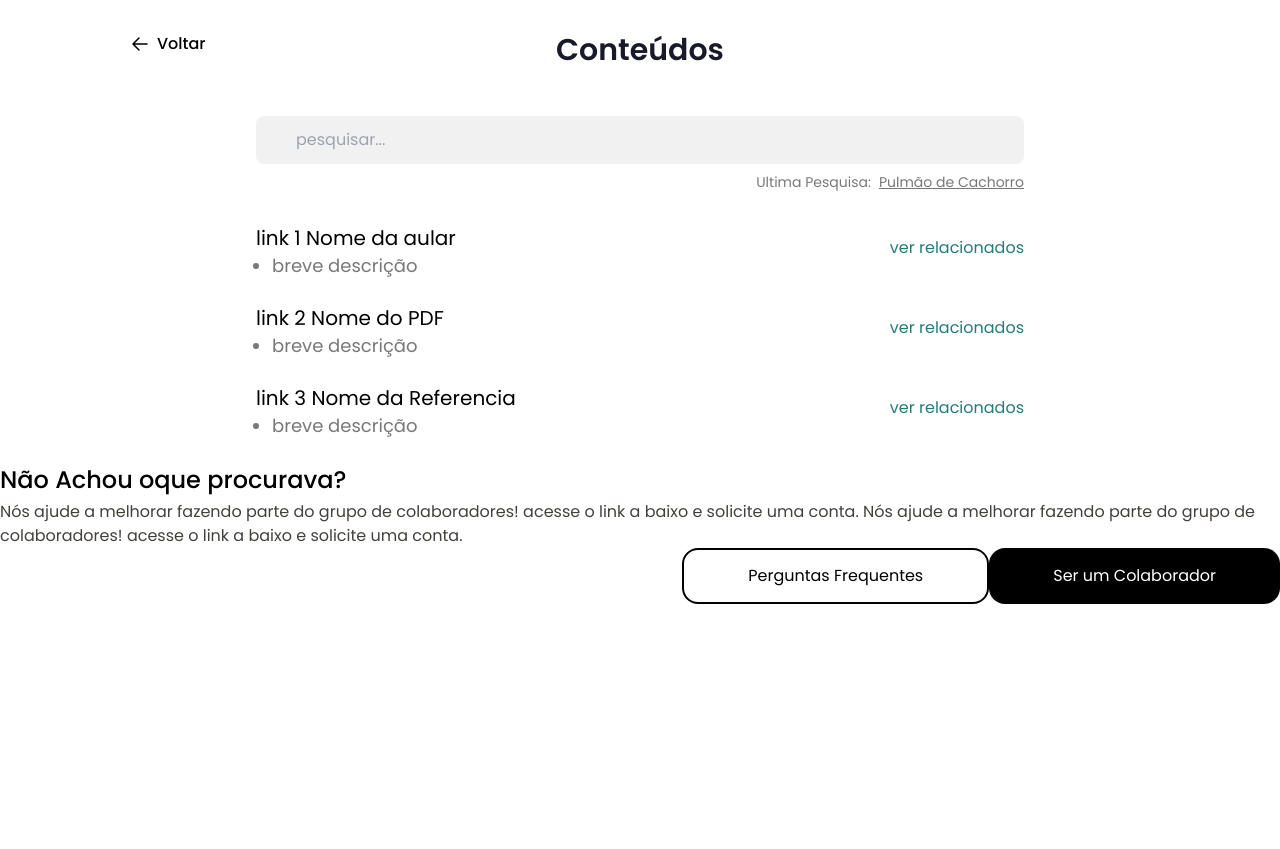
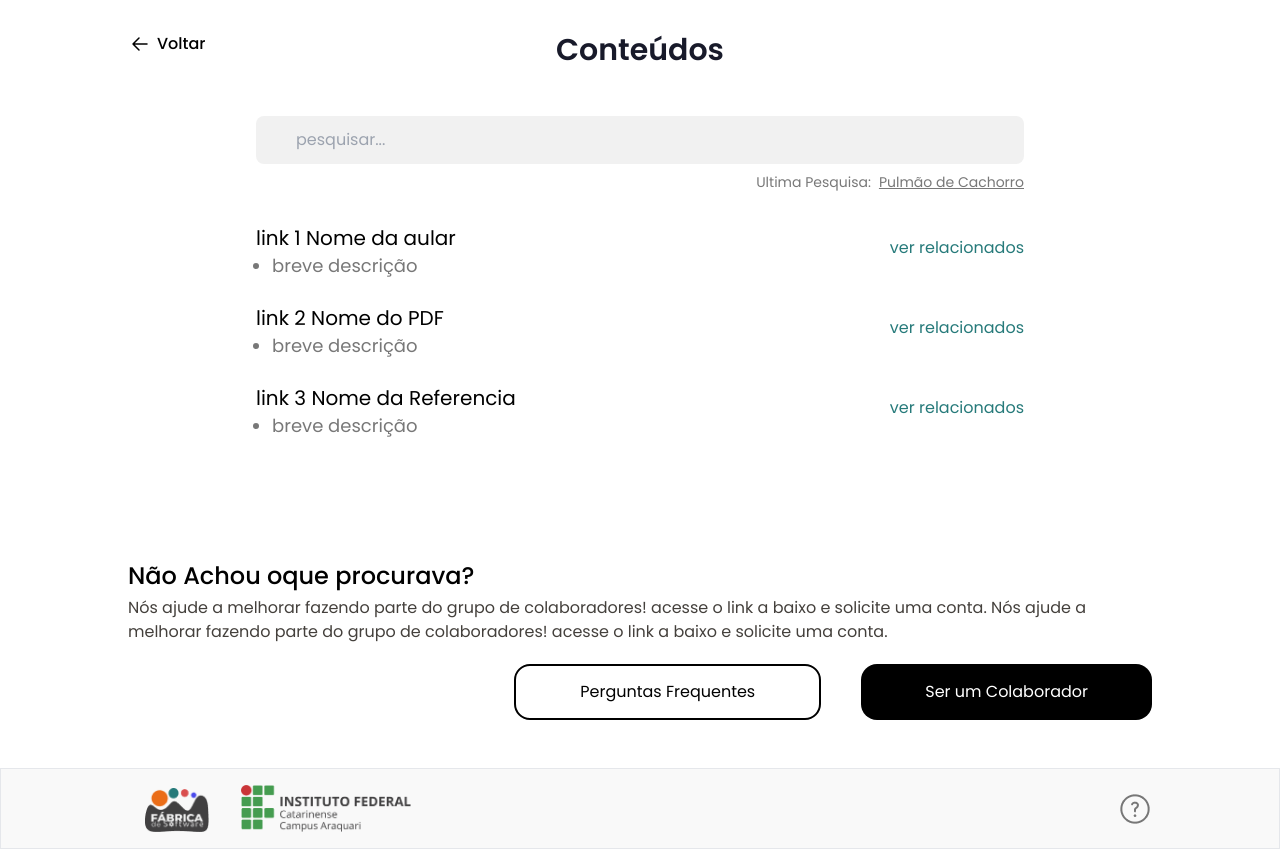
Before and after one commit to fabricadesoftware-ifc/fabricaHistologia_frontend, a Vue app: page /search in a window 1280 px wide. Before the commit the page ends 800 px from the top, so only its background shows below. Built offline with nearby package versions, Linux system fonts and the light colour scheme.

Commit message:
FEAT: Ending the search Page

```diff
--- a/dev-dist/sw.js
+++ b/dev-dist/sw.js
@@ -82,7 +82,7 @@ define(['./workbox-b5f7729d'], (function (workbox) { 'use strict';
     "revision": "3ca0b8505b4bec776b69afdba2768812"
   }, {
     "url": "index.html",
-    "revision": "0.vba5qs8mkj8"
+    "revision": "0.itcfmk7do58"
   }], {});
   workbox.cleanupOutdatedCaches();
   workbox.registerRoute(new workbox.NavigationRoute(workbox.createHandlerBoundToURL("index.html"), {
--- a/src/components/layout/FooterComp.vue
+++ b/src/components/layout/FooterComp.vue
@@ -4,7 +4,7 @@ import { ContainerGlobal } from '..';
 </script>
 
 <template>
-    <footer class="bg-[#F9F9F9]">
+    <footer class="bg-[#F9F9F9] border">
         <ContainerGlobal>
             <section class="flex justify-between items-center">
                 <div>
--- a/src/components/portal/search/SearchAddInfo.vue
+++ b/src/components/portal/search/SearchAddInfo.vue
@@ -1,12 +1,14 @@
 <script setup>
-import { BtnDefault, BtnStroke } from '@/components';
+import { BtnDefault, BtnStroke, ContainerGlobal } from '@/components';
 </script>
 
 <template>
+   <ContainerGlobal class="mt-28">
        <h3 class="text-2xl font-medium font-poppins">Não Achou oque procurava?</h3>
        <p class="text-stone-700 mt-1 font-normal font-poppins">Nós ajude a melhorar fazendo parte do grupo de colaboradores! acesse o link a baixo e solicite uma conta. Nós ajude a melhorar fazendo parte do grupo de colaboradores! acesse o link a baixo e solicite uma conta. </p>
-    <div class="flex justify-end">
-       <BtnStroke :text="'Perguntas Frequentes'" :border="'border-black'" :color="'text-black'" />
-       <BtnDefault :text="'Ser um Colaborador'" :color="'text-white'" :background="'bg-black'" />
-    </div>
+      <div class="flex justify-end gap-10 mt-5">
+         <BtnStroke :text="'Perguntas Frequentes'" :border="'border-black'" :color="'text-black'" />
+         <BtnDefault :text="'Ser um Colaborador'" :color="'text-white'" :background="'bg-black'" />
+      </div>
+   </ContainerGlobal>
 </template>
--- a/src/views/tests/SearchPage.vue
+++ b/src/views/tests/SearchPage.vue
@@ -1,5 +1,5 @@
 <script setup>
-import { HeaderPortal, SearchBar, SearchResults, SearchAddInfo } from '@/components';
+import { HeaderPortal, SearchBar, SearchResults, SearchAddInfo, FooterComp } from '@/components';
 </script>
 
 <template>
@@ -7,4 +7,5 @@ import { HeaderPortal, SearchBar, SearchResults, SearchAddInfo } from '@/compone
     <SearchBar />
     <SearchResults />
     <SearchAddInfo />
+    <FooterComp class="mt-12"/>
 </template>
```
